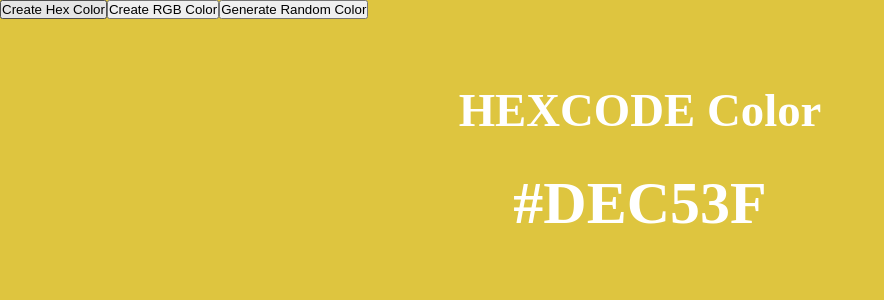
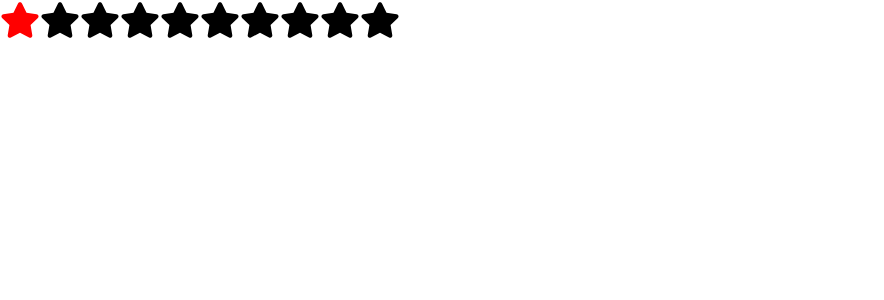
Before and after one commit to dsjramesh7/react_small_projects, a React (Vite) app: page / in a window 1280 px wide. Shown: the top 300 px of the page, without its empty margins (0-884 px from the left). Built offline with nearby package versions, Linux system fonts and the light colour scheme.

Commit message:
practice

```diff
--- a/package.json
+++ b/package.json
@@ -11,7 +11,8 @@
   },
   "dependencies": {
     "react": "^18.2.0",
-    "react-dom": "^18.2.0"
+    "react-dom": "^18.2.0",
+    "react-icons": "^5.2.1"
   },
   "devDependencies": {
     "@types/react": "^18.2.66",
--- a/src/App.jsx
+++ b/src/App.jsx
@@ -1,6 +1,7 @@
 import React from "react";
 import Accordian from "./components/accordian/Accordian";
 import RandomColor from "./components/randomColoGenerator/RandomColor";
+import StarRating from "./components/star-rating";
 
 const App = () => {
   return (
@@ -9,7 +10,10 @@ const App = () => {
       {/* <Accordian /> */}
 
       {/* Random Color Component  */}
-      <RandomColor />
+      {/* <RandomColor /> */}
+
+      {/* StarRating Component */}
+      <StarRating noOfStars={10} />
     </>
   );
 };
--- /dev/null
+++ b/src/components/star-rating/index.jsx
@@ -0,0 +1,37 @@
+import { useState } from "react";
+import { FaStar } from "react-icons/fa";
+import "./starStyle.css";
+
+export default function StarRating({ noOfStars = 5 }) {
+  const [rating, setRating] = useState(0);
+  const [hover, setHover] = useState(0);
+
+  function handleClick(getCurrentIndex) {
+    setRating(getCurrentIndex);
+  }
+
+  function handleMouseEnter(getCurrentIndex) {
+    setHover(getCurrentIndex);
+  }
+
+  function handleMouseLeave() {
+    setHover(rating);
+  }
+  return (
+    <div className="star-rating">
+      {[...Array(noOfStars)].map((_, index) => {
+        index += 1;
+        return (
+          <FaStar
+            key={index}
+            className={index <= (hover || rating) ? "active" : "inactive"}
+            onClick={() => handleClick(index)}
+            onMouseOver={() => handleMouseEnter(index)}
+            onMouseLeave={() => handleMouseLeave()}
+            size={40}
+          />
+        );
+      })}
+    </div>
+  );
+}
--- /dev/null
+++ b/src/components/star-rating/starStyle.css
@@ -0,0 +1,7 @@
+.active {
+  color: red;
+}
+
+.inactive {
+  color: black;
+}
```
Also changed, not shown: 1 other file (tests, documents, lock files or other folders).
